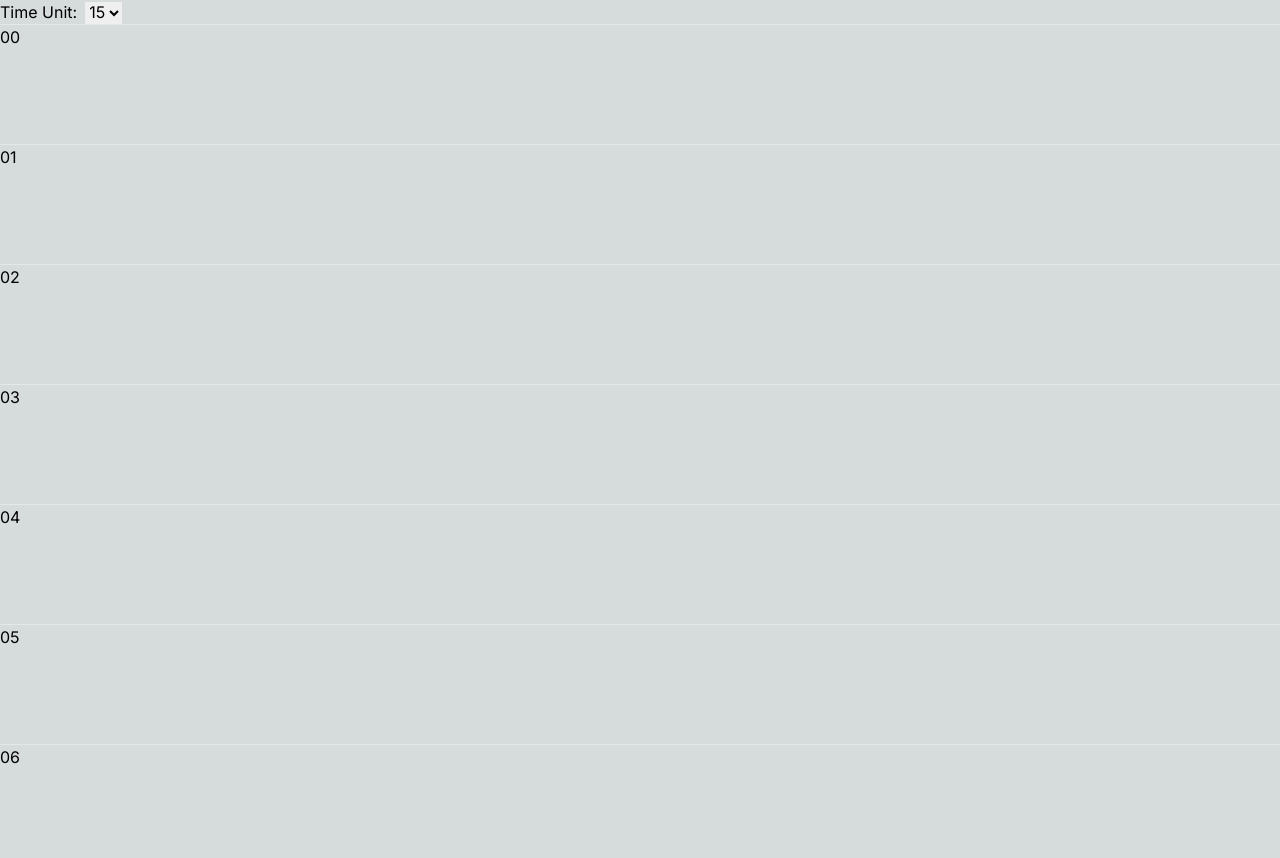
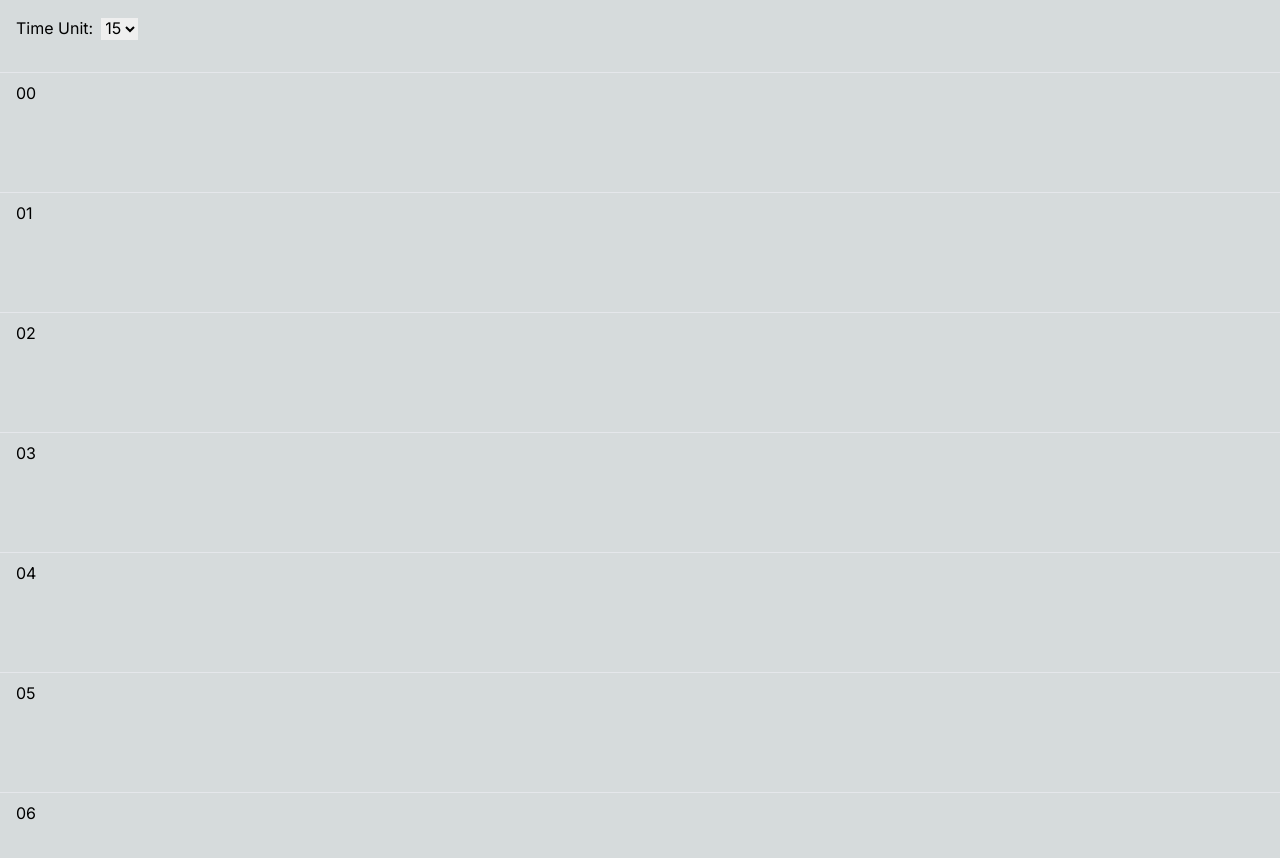
Before and after one commit to yoshikouki/timeline-component, a Next.js app: page / in a window 1280 px wide. Shown: the top 858 px of the page. Before the commit the page ends 824 px from the top, so only its background shows below. Built offline with nearby package versions, Linux system fonts and the light colour scheme.

Commit message:
Styled width

```diff
--- a/src/app/Timeline.tsx
+++ b/src/app/Timeline.tsx
@@ -91,7 +91,7 @@ export default function Timeline() {
 
   return (
     <>
-      <div>
+      <div className="mt-4 mb-8 px-4">
         <label htmlFor="time-unit">Time Unit:</label>
         <select
           id="time-unit"
@@ -114,7 +114,7 @@ export default function Timeline() {
                 <div
                   onClick={() => handleTimeClick(hour, 0)}
                   key={`hour-${hour}`}
-                  className="border-t cursor-pointer row-span-60"
+                  className="border-t cursor-pointer row-span-60 px-4 py-2"
                   style={{ height: 120 }}
                 >
                   {formatTime(hour)}
```
